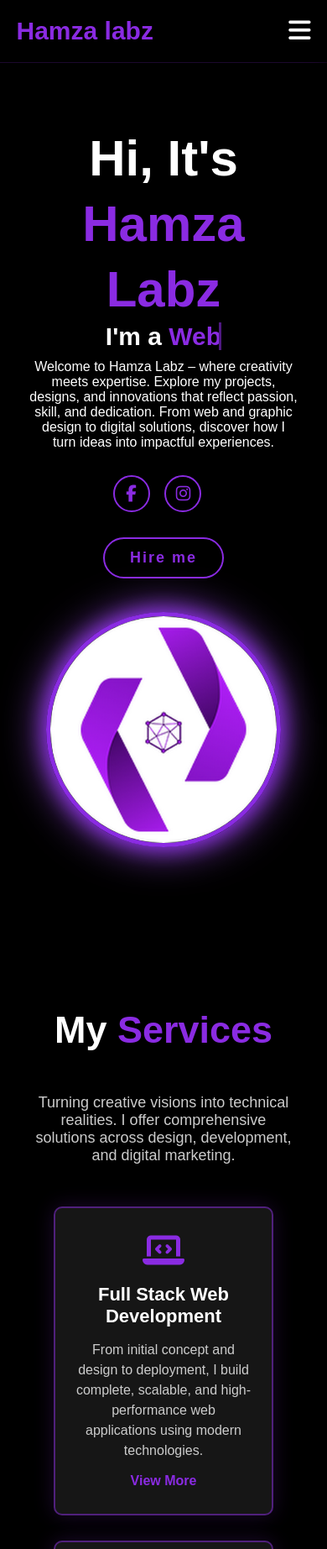
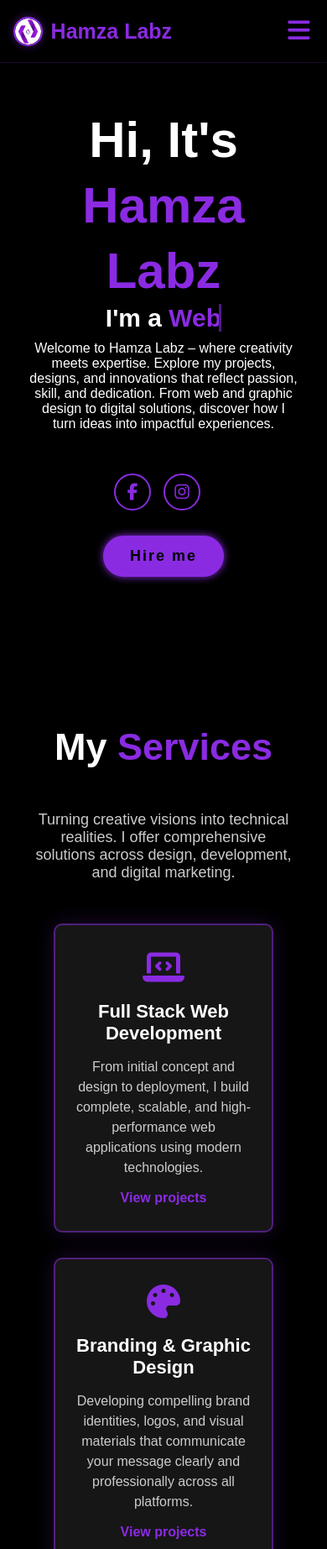
Before and after one commit to sldemonwarrior2011-web/hamzalabz-portfolio, a plain HTML site: page index.html in a window 390 px wide. Shown: the top 1845 px of the page at 84% size. Drawn offline with Linux system fonts and the light colour scheme.

Commit message:
Update index.html

```diff
--- a/index.html
+++ b/index.html
@@ -67,7 +67,7 @@
             left: 0;
             width: 100%;
             padding: 2rem 9%;
-            background-color: rgba(0, 0, 0, 0.9);
+            background-color: rgba(0, 0, 0, 0.95); /* Slightly darker background for prominence */
             border-bottom: 1px solid rgba(138, 43, 226, 0.2); /* Purple border */
             display: flex;
             justify-content: space-between;
@@ -75,16 +75,37 @@
             z-index: 100;
         }
 
-        .logo {
-            font-size: 3rem;
+        /* Logo Container for Image + Text */
+        .logo-container {
+            display: flex;
+            align-items: center;
+            gap: 1rem;
+            cursor: pointer;
+            transition: 0.3s ease;
+        }
+
+        .header-logo {
+            height: 4rem; /* Standard size */
+            width: 4rem;
+            border-radius: 50%;
+            object-fit: cover;
+            border: 2px solid var(--primary-accent);
+            box-shadow: 0 0 10px rgba(138, 43, 226, 0.5);
+            transition: 0.3s ease;
+        }
+
+        .logo-text {
+            font-size: 3rem; /* Standard size */
             color: var(--primary-accent);
             font-weight: 800;
-            cursor: pointer;
             transition: 0.5s ease;
         }
 
-        .logo:hover {
+        .logo-container:hover .logo-text {
             transform: scale(1.05);
+        }
+        .logo-container:hover .header-logo {
+            box-shadow: 0 0 20px var(--primary-accent);
         }
 
         nav a {
@@ -102,15 +123,26 @@
             border-bottom: 3px solid var(--primary-accent);
         }
 
-        /* Mobile Navigation Toggle */
+        /* Mobile Navigation Toggle (Hamburger/Close Icon) */
         #menu-icon {
             font-size: 3rem;
-            color: white;
+            color: var(--primary-accent);
             cursor: pointer;
             display: none; /* Hidden on desktop */
+            padding: 0.5rem;
+            border-radius: 0.5rem;
+            transition: 0.3s ease;
+            z-index: 101;
         }
 
+        /* Removed background and shadow on hover for hamburger icon */
+        #menu-icon:hover {
+            color: white; /* Keep color change on hover */
+        }
+
+        /* Responsive Adjustments for Header */
         @media(max-width:995px) {
+            /* Increase padding on mobile header for better spacing */
             header {
                 padding: 2rem 5%;
             }
@@ -121,7 +153,7 @@
 
             nav {
                 position: fixed;
-                display: flex; /* Changed from none to flex for JS control */
+                display: flex;
                 flex-direction: column;
                 justify-content: center;
                 align-items: center;
@@ -141,6 +173,11 @@
                 transform: translateX(0);
             }
 
+            /* Add padding to the top of the mobile nav menu to avoid overlapping fixed header content */
+            nav a:first-child {
+                margin-top: 10rem;
+            }
+
             nav a {
                 margin: 2rem 0;
                 padding: 1.5rem;
@@ -157,14 +194,32 @@
             }
         }
 
+        /* Optimization for very small mobile screens (Logo size adjustment) */
+        @media(max-width:600px) {
+            header {
+                padding: 1.5rem 4%; /* Reduce vertical padding slightly */
+            }
+            .logo-text {
+                font-size: 2.5rem; /* Reduce font size for better fit */
+            }
+            .header-logo {
+                height: 3.5rem;
+                width: 3.5rem;
+            }
+        }
 
         /* Home Section Styles */
         .home {
-            padding-top: 10rem;
+            padding-top: 15rem; /* More space now that image is removed */
             display: flex;
             justify-content: center;
             align-items: center;
-            gap: 8rem;
+            text-align: center; /* Center content */
+            min-height: calc(100vh - 80px); /* Fill remaining viewport height */
+        }
+
+        .home-content {
+            max-width: 800px;
         }
 
         .home .home-content h1 {
@@ -182,26 +237,12 @@
         .home-content p {
             font-size: 1.6rem;
             max-width: 600px;
+            margin: 0 auto 2rem; /* Center paragraph */
         }
 
-        .home-img {
-            border-radius: 50%;
-        }
-
-        .home-img img {
-            position: relative;
-            width: 25vw;
-            min-width: 280px;
-            border-radius: 50%;
-            border: 0.5rem solid var(--primary-accent);
-            box-shadow: 0 0 25px var(--primary-accent), 0 0 50px var(--secondary-accent);
-            cursor: pointer;
-            transition: 0.5s ease-in-out;
-        }
-
-        .home-img img:hover {
-            transform: scale(1.05);
-            box-shadow: 0 0 50px var(--primary-accent), 0 0 100px var(--secondary-accent);
+        .social-icons {
+            display: flex;
+            justify-content: center; /* Center icons */
         }
 
         .social-icons a {
@@ -226,25 +267,30 @@
             box-shadow: 0 0 25px var(--primary-accent);
         }
 
+        /* Hire Me Button (Filled with color) */
         .btn {
             display: inline-block;
             padding: 1.2rem 3rem; /* Slightly larger button */
-            background-color: transparent;
+
+            /* NEW: Set background to primary accent and text to black */
+            background-color: var(--primary-accent);
+            color: var(--bg-dark);
+
             border-radius: 4rem;
             font-size: 1.8rem; /* Slightly larger font */
-            color: var(--primary-accent);
             letter-spacing: 0.2rem;
             font-weight: 600;
-            border: 2px solid var(--primary-accent);
+            border: 2px solid var(--primary-accent); /* Maintain border for hover effect */
             transition: 0.3s ease;
             cursor: pointer;
+            box-shadow: 0 0 10px var(--primary-accent);
         }
 
         .btn:hover {
             transform: scale(1.03);
-            background-color: var(--primary-accent);
-            color: black;
-            box-shadow: 0 0 25px var(--primary-accent);
+            /* On hover, increase shadow intensity and lighten background slightly */
+            background-color: var(--secondary-accent);
+            box-shadow: 0 0 35px var(--primary-accent);
         }
 
         /* Typing Text Animation */
@@ -279,29 +325,17 @@
         /* Responsive Home Section */
         @media (max-width: 1000px) {
             .home {
-                gap: 4rem;
+                padding-top: 10rem;
             }
         }
 
-        @media(max-width:995px) {
-            .home {
-                flex-direction: column-reverse;
-                margin-top: 5rem;
-                padding-top: 10rem;
-                text-align: center;
-            }
-
+        @media(max-width:600px) {
             .home .home-content h3 {
                 font-size: 3rem;
             }
 
             .home-content h1 {
                 font-size: 5rem;
-            }
-
-            .home-img img {
-                width: 70vw;
-                margin-bottom: 4rem;
             }
         }
 
@@ -427,6 +461,11 @@
         }
 
         /* Experience Section (Timeline Style) */
+        .experience {
+            /* Ensures section has minimum height even with less content */
+            min-height: 80vh;
+        }
+
         .timeline-items {
             max-width: 1000px;
             margin: auto;
@@ -577,6 +616,8 @@
             transition: all 0.3s ease;
             padding: 1rem 2.8rem; /* Adjusted for contact button */
             font-size: 1.6rem;
+            /* Reset button shadow for consistency */
+            box-shadow: 0 0 10px rgba(37, 211, 102, 0.5);
         }
 
         .contact form .btn:hover {
@@ -617,10 +658,15 @@
 </head>
 
 <body>
+    <!-- Header Section -->
     <header>
-        <a href="#home" class="logo">Hamza labz</a>
+        <a href="#home" class="logo-container">
+            <!-- Image asset is used here -->
+            <img src="Hamza Labz Logo.png" alt="Hamza Labz Logo" class="header-logo" onerror="this.onerror=null; this.src='https://placehold.co/40x40/8A2BE2/ffffff?text=HL';">
+            <span class="logo-text">Hamza Labz</span>
+        </a>
 
-        <!-- Mobile Menu Icon -->
+        <!-- Mobile Menu Icon - This icon toggles between fa-bars and fa-xmark (close) via JavaScript -->
         <div id="menu-icon"><i class="fas fa-bars"></i></div>
 
         <!-- Navigation Links -->
@@ -628,7 +674,6 @@
             <a href="#home" class="active">Home</a>
             <a href="#services">Services</a>
             <a href="#skills">Skills</a>
-            <!-- Removed Education link -->
             <a href="#experience">Experience</a>
             <a href="#contact">Contact</a>
         </nav>
@@ -636,10 +681,6 @@
 
     <!-- 1. Home Section -->
     <section class="home" id="home">
-        <div class="home-img">
-            <!-- Using the uploaded logo image -->
-            <img src="Hamza Labz Logo.png" alt="Hamza Labz Logo">
-        </div>
         <div class="home-content">
             <h1>Hi, It's <span>Hamza Labz</span></h1>
             <h3 class="typing-text">I'm a <span></span></h3>
@@ -667,37 +708,37 @@
                 <i class="service-icon fa-solid fa-laptop-code"></i>
                 <h2>Full Stack Web Development</h2>
                 <p>From initial concept and design to deployment, I build complete, scalable, and high-performance web applications using modern technologies.</p>
-                <a href="#">View More</a> <!-- Updated text -->
+                <a href="#">View projects</a> <!-- Updated text -->
             </div>
             <div class="service-card">
                 <i class="service-icon fa-solid fa-palette"></i>
                 <h2>Branding & Graphic Design</h2>
                 <p>Developing compelling brand identities, logos, and visual materials that communicate your message clearly and professionally across all platforms.</p>
-                <a href="#">View More</a> <!-- Updated text -->
+                <a href="#">View projects</a> <!-- Updated text -->
             </div>
             <div class="service-card">
                 <i class="service-icon fa-solid fa-mobile-screen-button"></i>
                 <h2>Responsive UI/UX Design</h2>
                 <p>Creating intuitive, user-friendly interfaces and experiences that look and function perfectly on desktops, tablets, and mobile devices.</p>
-                <a href="#">View More</a> <!-- Updated text -->
+                <a href="#">View projects</a> <!-- Updated text -->
             </div>
             <div class="service-card">
                 <i class="service-icon fa-solid fa-wordpress"></i>
                 <h2>WordPress Development</h2>
                 <p>Custom theme development, plugin integration, and site optimization for robust, easy-to-manage, and professional WordPress websites.</p>
-                <a href="#">View More</a> <!-- Updated text -->
+                <a href="#">View projects</a> <!-- Updated text -->
             </div>
             <div class="service-card">
                 <i class="service-icon fa-solid fa-magnifying-glass-chart"></i>
                 <h2>SEO Optimization</h2>
                 <p>Implementing effective search engine optimization strategies to improve your visibility, drive organic traffic, and increase engagement.</p>
-                <a href="#">View More</a> <!-- Updated text -->
+                <a href="#">View projects</a> <!-- Updated text -->
             </div>
             <div class="service-card">
                 <i class="service-icon fa-solid fa-cloud"></i>
                 <h2>Cloud Integration</h2>
                 <p>Setting up and managing cloud services (like Firebase/AWS) for secure data storage, authentication, and efficient application hosting.</p>
-                <a href="#">View More</a> <!-- Updated text -->
+                <a href="#">View projects</a> <!-- Updated text -->
             </div>
         </div>
     </section>
@@ -775,17 +816,22 @@
         // --- Mobile Menu Toggle Script ---
         const nav = document.querySelector('nav');
         const menuIcon = document.getElementById('menu-icon');
+        const iconElement = menuIcon ? menuIcon.querySelector('i') : null; // Get the actual icon element
 
         function toggleMenu() {
+            if (!iconElement) return; // Guard clause
+
             nav.classList.toggle('active');
-            const icon = menuIcon.querySelector('i');
+
             // Toggle between fa-bars (hamburger) and fa-xmark (close)
             if (nav.classList.contains('active')) {
-                icon.classList.remove('fa-bars');
-                icon.classList.add('fa-xmark');
+                // Menu is open: show close icon (fa-xmark)
+                iconElement.classList.remove('fa-bars');
+                iconElement.classList.add('fa-xmark');
             } else {
-                icon.classList.remove('fa-xmark');
-                icon.classList.add('fa-bars');
+                // Menu is closed: show hamburger icon (fa-bars)
+                iconElement.classList.remove('fa-xmark');
+                iconElement.classList.add('fa-bars');
             }
         }
 
@@ -833,7 +879,10 @@
                 // Offset calculation adjusted for fixed header height (around 80px)
                 const offset = sec.offsetTop - 150;
                 const height = sec.offsetHeight;
-                const id = sec.getAttribute('id');
+                let id = sec.getAttribute('id');
+
+                // Add conditional check for null id to prevent errors
+                if (!id) return;
 
                 if (top >= offset && top < offset + height) {
                     navLinks.forEach(link => {
@@ -849,15 +898,12 @@
 
         // --- Event Listeners and Initialization ---
 
-        // Hide navigation and update icon when a link is clicked (mobile)
+        // Closes the menu when a navigation link is clicked (on mobile)
         document.querySelectorAll('nav a').forEach(link => {
             link.addEventListener('click', () => {
-                if (window.innerWidth < 995) {
-                    // Check if the menu is open before closing
-                    if (nav.classList.contains('active')) {
-                         // Only call toggleMenu if the menu is actually open
-                        toggleMenu();
-                    }
+                // Check if the menu is open (only relevant on mobile)
+                if (window.innerWidth < 995 && nav.classList.contains('active')) {
+                    toggleMenu(); // Closes the menu and toggles the icon back to 'fa-bars'
                 }
             });
         });
@@ -865,8 +911,6 @@
         window.onload = () => {
             type();
             updateActiveLink();
-            // Scroll to the home section on initial load
-            document.getElementById('home').scrollIntoView();
         };
 
         window.onscroll = updateActiveLink;
@@ -875,7 +919,9 @@
         // WhatsApp Form Submission Logic
         // ==========================================================
         const whatsappForm = document.getElementById('whatsappForm');
-        const WHATSAPP_NUMBER = '+94727067046'; // Placeholder: Replace with your actual WhatsApp number (e.g., '15551234567')
+
+        // UPDATED: Using the provided tiny.cc link instead of a raw number
+        const WHATSAPP_LINK = 'http://tiny.cc/hamzalabz';
 
         if (whatsappForm) {
             whatsappForm.addEventListener('submit', function(e) {
@@ -893,8 +939,8 @@
                 // 2. URL encode the message
                 const encodedMessage = encodeURIComponent(whatsappMessage);
 
-                // 3. Construct the final WhatsApp API URL
-                const whatsappUrl = `https://wa.me/${WHATSAPP_NUMBER}?text=${encodedMessage}`;
+                // 3. Construct the final WhatsApp API URL by appending the encoded message to the short link
+                const whatsappUrl = `${WHATSAPP_LINK}?text=${encodedMessage}`;
 
                 // 4. Redirect the user to WhatsApp in a new tab
                 window.open(whatsappUrl, '_blank');
```
